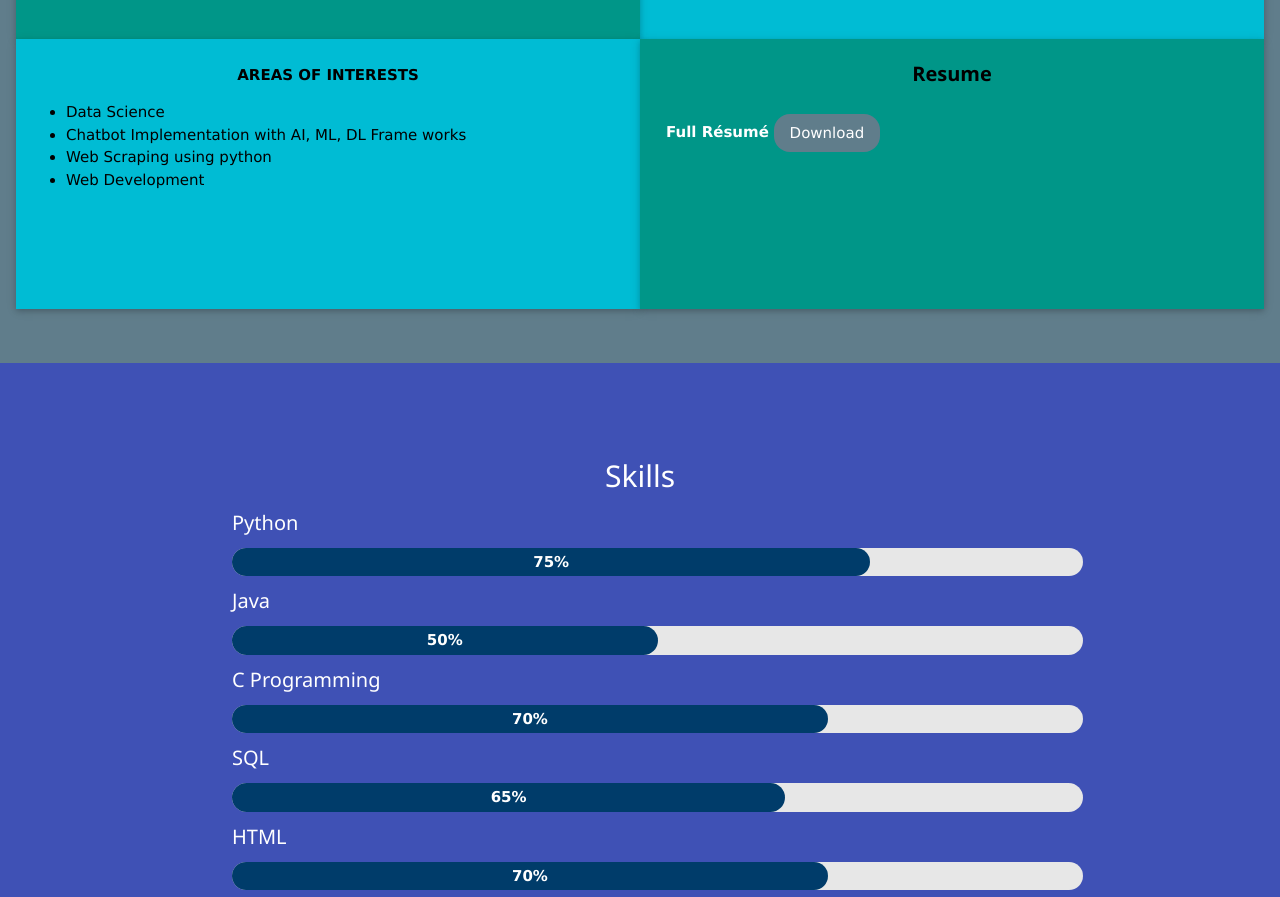
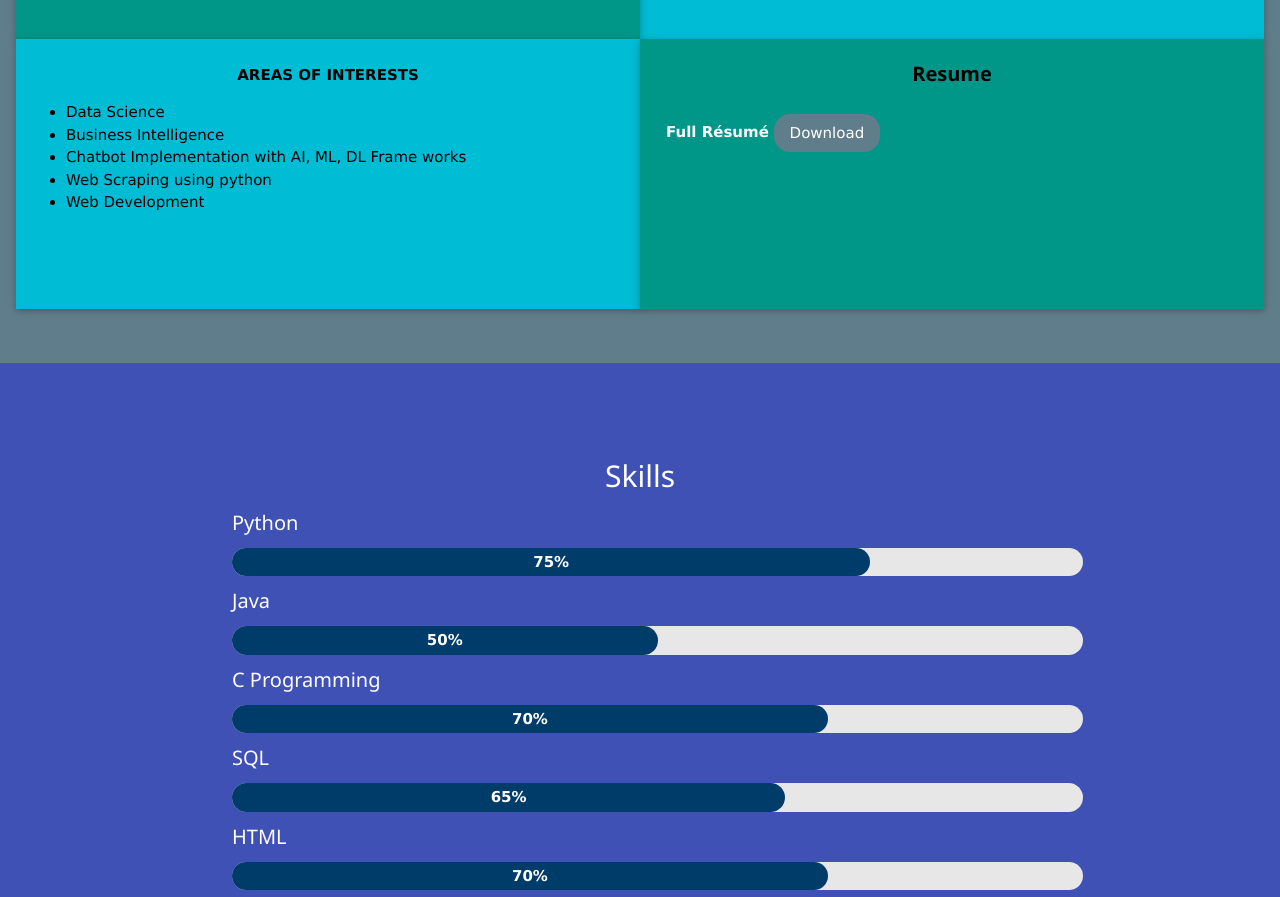
Before and after one commit to GuganA/gugan.github.io, a plain HTML site: page index.html in a window 1280 px wide. Shown: the part 1100-1997 px from the top of the page. Drawn offline with nearby package versions, Linux system fonts and the light colour scheme.

Commit message:
Update index.html

```diff
--- a/index.html
+++ b/index.html
@@ -132,6 +132,7 @@ left:200px;
           <div class="w3-half w3-card w3-cyan w3-left column " style="height:270px">
 	     <p class="w3-center"><b>AREAS OF INTERESTS</b></p>
 	     <p><ul><li>Data Science</li>
+		  <li>Business Intelligence</li>
  	     <li>Chatbot Implementation with AI, ML, DL Frame works</li>
              <li>Web Scraping using python</li>
 	     <li>Web Development</li></ul></p>
```
